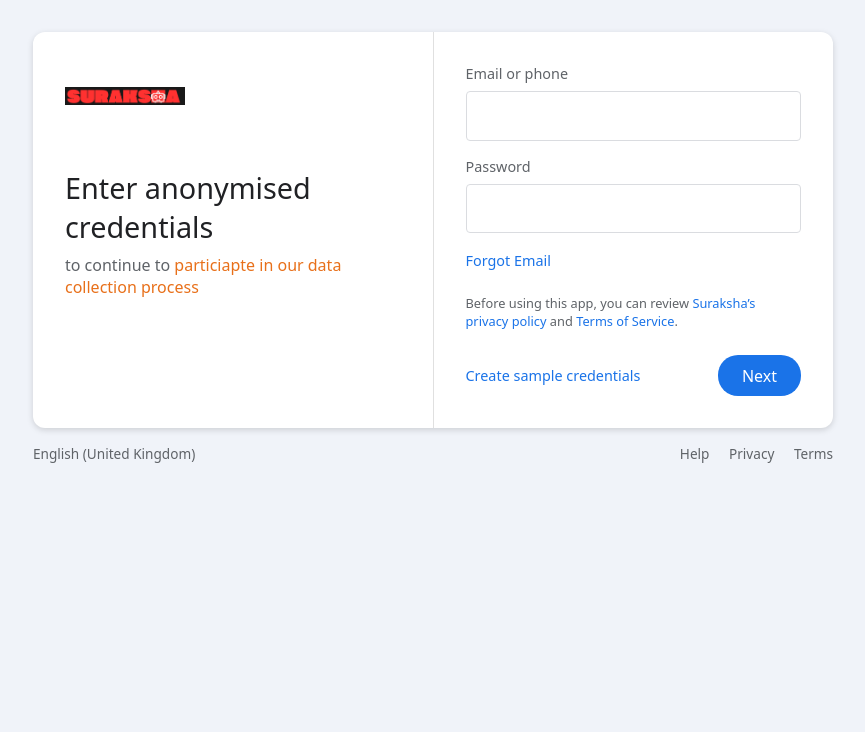
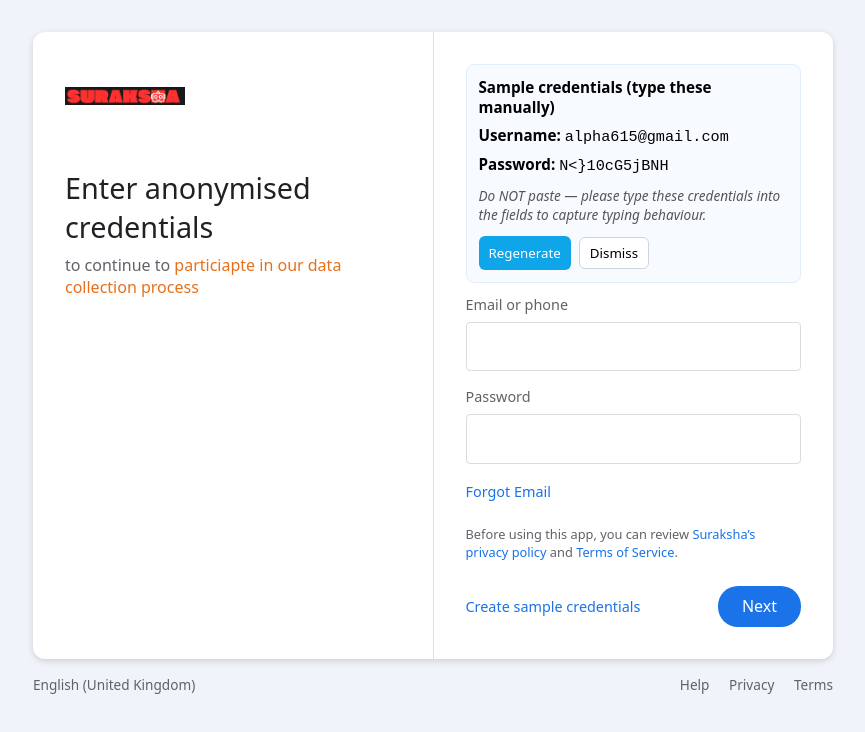
Before and after one commit to shir0her0/suraksha, a plain HTML site: page Suraksha.html in a window 1280 px wide. Both pictures are taken after a click on the link "Create sample credentials". Shown: the whole page, without its empty margins (207-1072 px from the left). Drawn offline with Linux system fonts and the light colour scheme.

Commit message:
Updated Suraksha.html
added a random credential generator

```diff
--- a/Suraksha.html
+++ b/Suraksha.html
@@ -148,6 +148,136 @@
 });
 
   </script>
+  <script type="module">
+      (function () {
+        const sampleLink = document.querySelector(".link"); // "Create sample credentials"
+        const form = document.querySelector("form");
+
+        // Ensure required elements exist
+        if (!sampleLink || !form) {
+          console.warn(
+            "Sample credentials: required elements not found, skipping."
+          );
+          return;
+        }
+
+        // Create container for sample creds display
+        const sampleContainer = document.createElement("div");
+        sampleContainer.id = "sampleCreds";
+        sampleContainer.setAttribute("aria-live", "polite");
+        sampleContainer.style = `
+    margin-bottom: 12px;
+    padding: 12px;
+    border-radius:8px;
+    background:#f7fbff;
+    border:1px solid #e0eefc;
+    font-size:0.95rem;
+    display:none;
+  `;
+
+        sampleContainer.innerHTML = `
+    <div style="display:flex; justify-content:space-between; align-items:flex-start; gap:12px; flex-wrap:wrap;">
+      <div style="flex:1; min-width:220px;">
+        <div style="font-weight:600; margin-bottom:8px;">Sample credentials (type these manually)</div>
+        <div style="font-size:0.95rem; line-height:1.4;">
+          <div><strong>Username:</strong> <span id="sampleUsername" style="font-family:monospace;"></span></div>
+          <div style="margin-top:6px;"><strong>Password:</strong> <span id="samplePassword" style="font-family:monospace;"></span></div>
+        </div>
+        <div style="margin-top:8px; font-size:0.85rem; color:#555;">
+          <em>Do NOT paste — please type these credentials into the fields to capture typing behaviour.</em>
+        </div>
+      </div>
+
+      <div style="display:flex; gap:8px; align-items:center;">
+        <button id="regenSampleBtn" type="button" style="padding:8px 10px; border-radius:6px; border:none; background:#0ea5e9; color:#fff; cursor:pointer;">Regenerate</button>
+        <button id="dismissSampleBtn" type="button" aria-label="Dismiss sample credentials" style="padding:6px 10px; border-radius:6px; border:1px solid #cbd5e1; background:#ffffff; cursor:pointer;">Dismiss</button>
+      </div>
+    </div>
+  `;
+
+        const firstInputGroup = form.querySelector(".input-group");
+        if (firstInputGroup) {
+          firstInputGroup.parentNode.insertBefore(
+            sampleContainer,
+            firstInputGroup
+          );
+        } else {
+          form.insertBefore(sampleContainer, form.firstChild);
+        }
+
+        function randomWord() {
+          const words = [
+            "alpha",
+            "beta",
+            "gamma",
+            "delta",
+            "nova",
+            "echo",
+            "zen",
+            "lumen",
+            "orbit",
+            "pixel",
+            "sigma",
+            "kappa",
+            "tau",
+            "orbit",
+          ];
+          return (
+            words[Math.floor(Math.random() * words.length)] +
+            (Math.floor(Math.random() * 900) + 100)
+          );
+        }
+
+        function randomEmail() {
+          return `${randomWord()}@gmail.com`;
+        }
+
+        function randomPassword(length = 12) {
+          const chars =
+            "ABCDEFGHIJKLMNOPQRSTUVWXYZabcdefghijklmnopqrstuvwxyz0123456789!@#$%^&*()-_=+[]{};:,.<>?";
+          let out = "";
+          for (let i = 0; i < length; i++) {
+            out += chars.charAt(Math.floor(Math.random() * chars.length));
+          }
+          return out;
+        }
+
+        function showSample(email, password) {
+          document.getElementById("sampleUsername").textContent = email;
+          document.getElementById("samplePassword").textContent = password;
+          sampleContainer.style.display = "block";
+        }
+        function hideSample() {
+          sampleContainer.style.display = "none";
+        }
+
+        sampleLink.addEventListener("click", (e) => {
+          e.preventDefault();
+          const email = randomEmail();
+          const pass = randomPassword(12);
+          showSample(email, pass);
+          // do not set input.value, do not focus — let the user type manually
+        });
+
+        sampleContainer
+          .querySelector("#regenSampleBtn")
+          .addEventListener("click", () => {
+            const email = randomEmail();
+            const pass = randomPassword(12);
+            showSample(email, pass);
+          });
+
+        sampleContainer
+          .querySelector("#dismissSampleBtn")
+          .addEventListener("click", () => {
+            hideSample();
+          });
+
+        form.addEventListener("submit", () => {
+          hideSample();
+        });
+      })();
+    </script>
   <script type="module" src="env/fingerprint.js"></script>
   <script type="module" src="core/transport.js?v=2"></script>
 </body>
```
